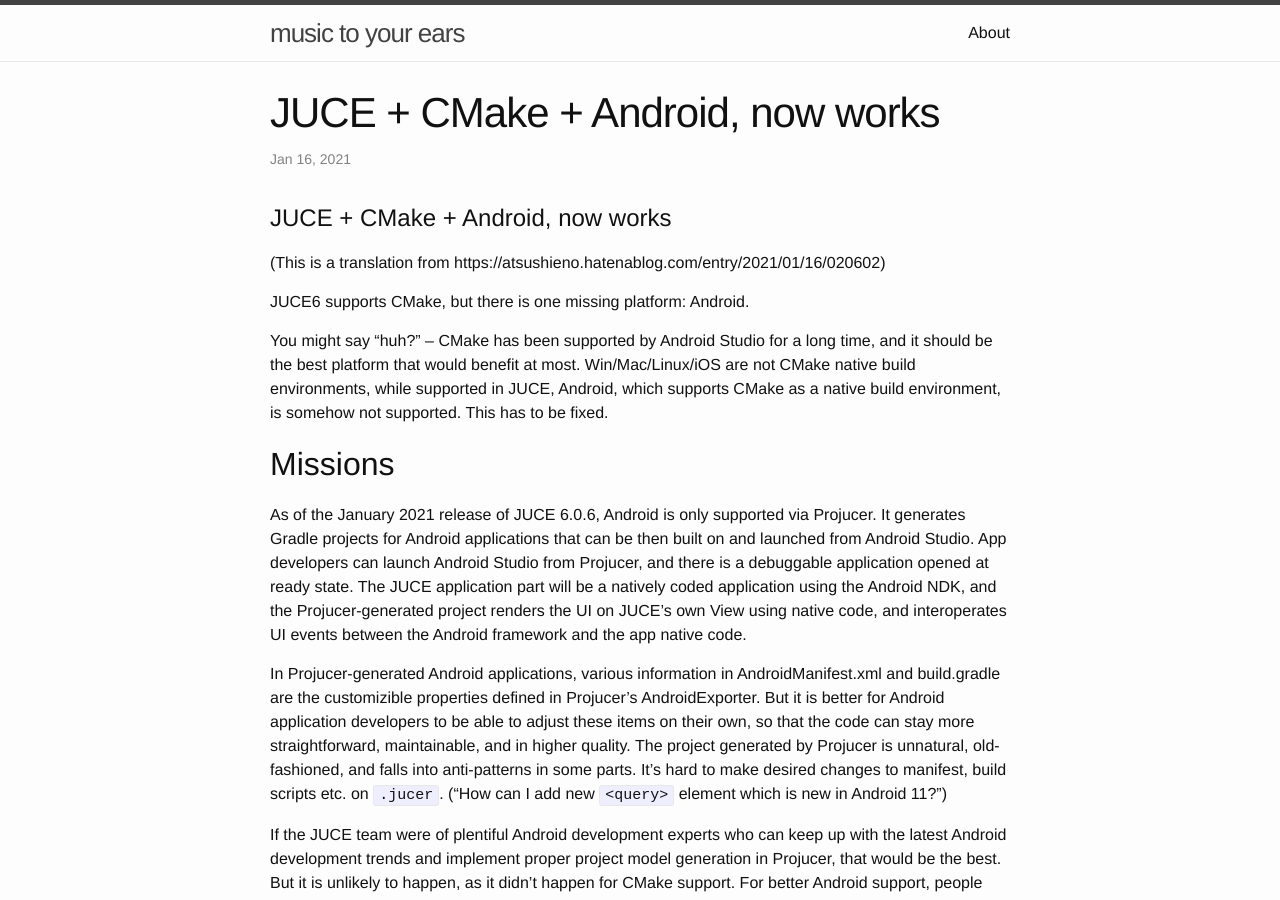
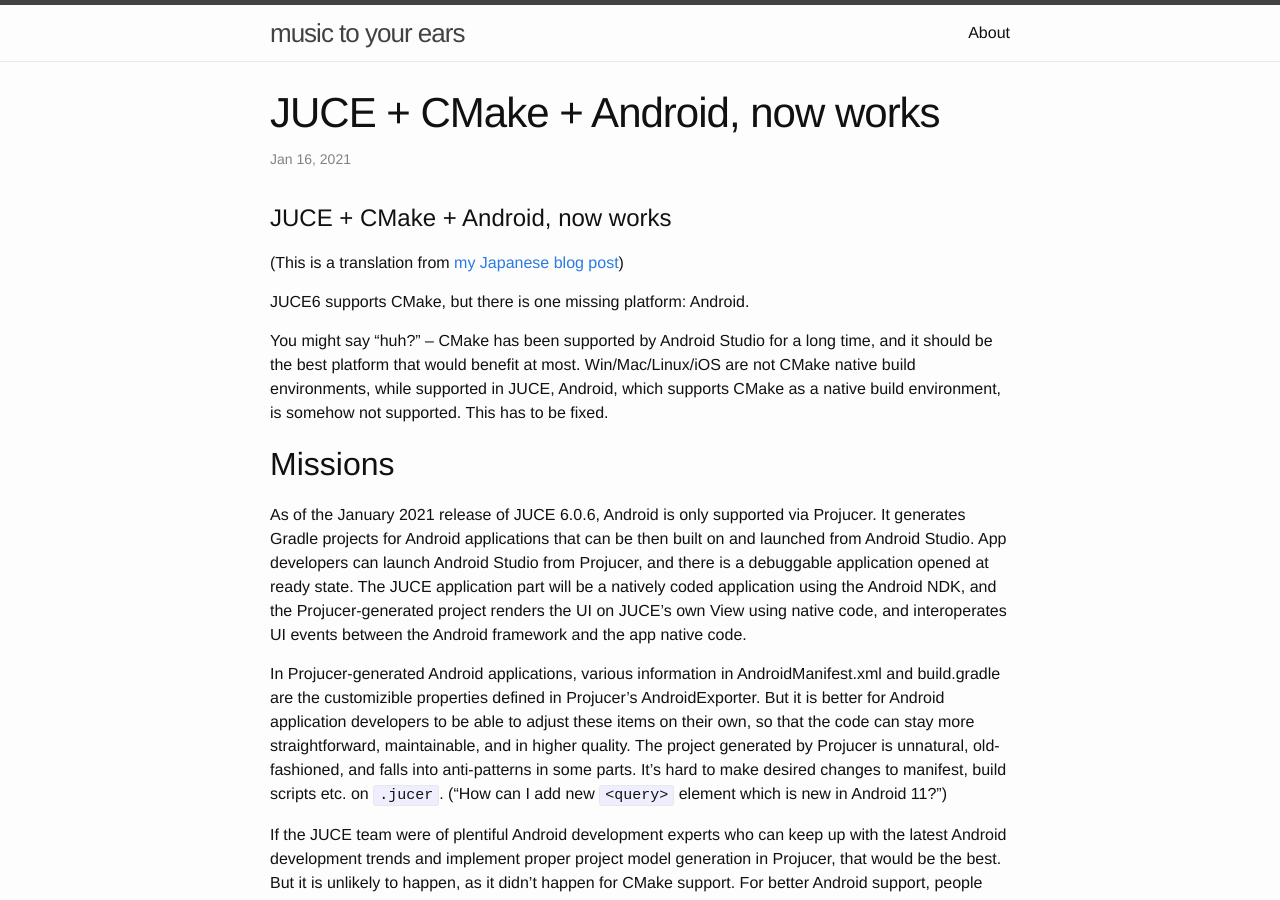
Before and after one commit to atsushieno/atsushieno.github.io, a Jekyll site: the page built from _posts/2021-01-16-juce-cmake-android-now-works.md, in a window 1280 px wide and 900 px high. Built offline with Jekyll 4.4.1, drawn with Linux system fonts in a browser that asks for light colours; our own code applies the rules of GitHub Pages for plain Markdown files; part of the change alters nothing that is shown.

```diff
--- a/_posts/2021-01-16-juce-cmake-android-now-works.md
+++ b/_posts/2021-01-16-juce-cmake-android-now-works.md
@@ -10,7 +10,7 @@ tags:
 
 # JUCE + CMake + Android, now works
 
-(This is a translation from https://atsushieno.hatenablog.com/entry/2021/01/16/020602)
+(This is a translation from [my Japanese blog post](https://atsushieno.hatenablog.com/entry/2021/01/16/020602))
 
 JUCE6 supports CMake, but there is one missing platform: Android.
 
@@ -52,11 +52,11 @@ This section is a summary of what I found out to accomplish this mission. If you
 
 When you create a new project with C++ support in Android Studio, it will look like this image. **This is the state we should target to get closer**. There are a lot of files under `res`, so I've collapsed them.
 
-![project-android-studio.png]({{site.baseurl}}/_posts/project-android-studio.png)
+![project-android-studio.png](https://raw.githubusercontent.com/atsushieno/atsushieno.github.io/master/images/project-android-studio.png)
 
 On the other hand, JUCE's Android project looks like this. This is an incomplete list. Specifically, the C++ code is not shown here. It is because they stay outside of the top directory of `Builds/Android`.
 
-![project-projucer.png]({{site.baseurl}}/_posts/project-projucer.png)
+![project-projucer.png](https://raw.githubusercontent.com/atsushieno/atsushieno.github.io/master/images/project-projucer.png)
 
 There are handful of differences, but as you can see they are similar in general.
 
@@ -418,11 +418,11 @@ The application is almost complete already, but if you build and run the applica
 
 All JUCE modules are linked as PRIVATE, which is equivalent to `-fvisibility=hidden`. It seems due to ODR (one definition rule). The `juce_CreateApplication()` is compiled as part of the resulting library without being stripped, but it is hidden and cannot be found by `dlsym()`. JUCE will not start the JUCE application loop in such case, the bootstrapping process will then simply end without doing anything. This problem can be fixed with the following one liner patch.
 
-https://gist.github.com/atsushieno/7da120ef87826c9d8fdf8ad6542a16f6
+[https://gist.github.com/atsushieno/7da120ef87826c9d8fdf8ad6542a16f6](https://gist.github.com/atsushieno/7da120ef87826c9d8fdf8ad6542a16f6)
 
 All those changes, you can run JUCE applications built with CMake on Android.
 
-![sshot-template-project.png]({{site.baseurl}}/_posts/sshot-template-project.png)
+![sshot-template-project.png](https://raw.githubusercontent.com/atsushieno/atsushieno.github.io/master/images/sshot-template-project.png)
 
 ### Porting an existing JUCE plugin application.
 
@@ -432,7 +432,7 @@ https://github.com/atsushieno/aap-juce-witte-eq takes a plugin project witte/Eq
 
 There are not so many OSS JUCE applications made with CMake yet, but I expect that there can be more applications that can be ported like this.
 
-![sshot-app-port.png]({{site.baseurl}}/_posts/sshot-app-port.png)
+![sshot-app-port.png](https://raw.githubusercontent.com/atsushieno/atsushieno.github.io/master/images/sshot-app-port.png)
 
 ## Summary
 
```
Also changed, not shown: images/project-android-studio.png (renamed from _posts/project-android-studio.png), images/project-projucer.png (renamed from _posts/project-projucer.png), images/sshot-app-port.png (renamed from _posts/sshot-app-port.png), images/sshot-template-project.png (renamed from _posts/sshot-template-project.png).
